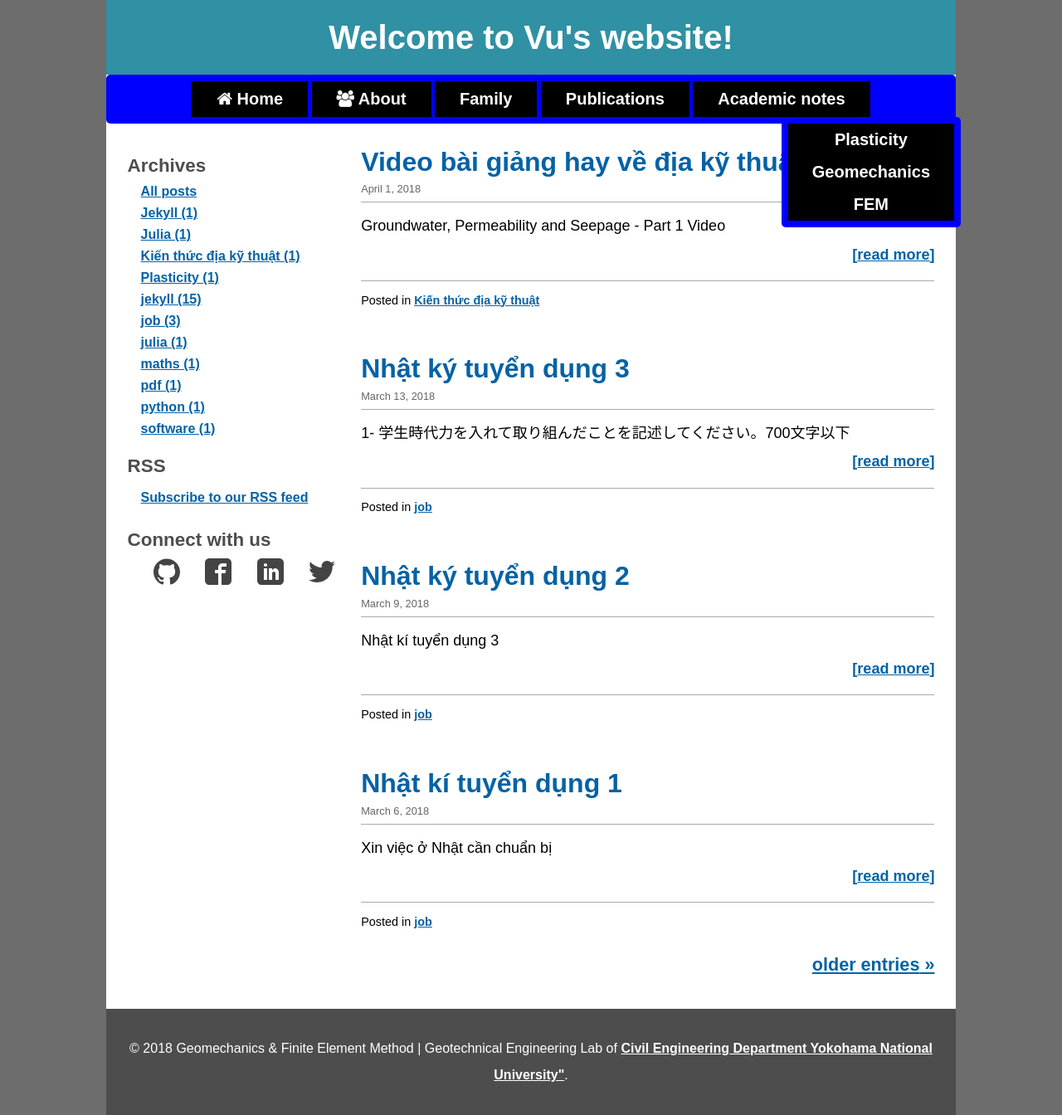
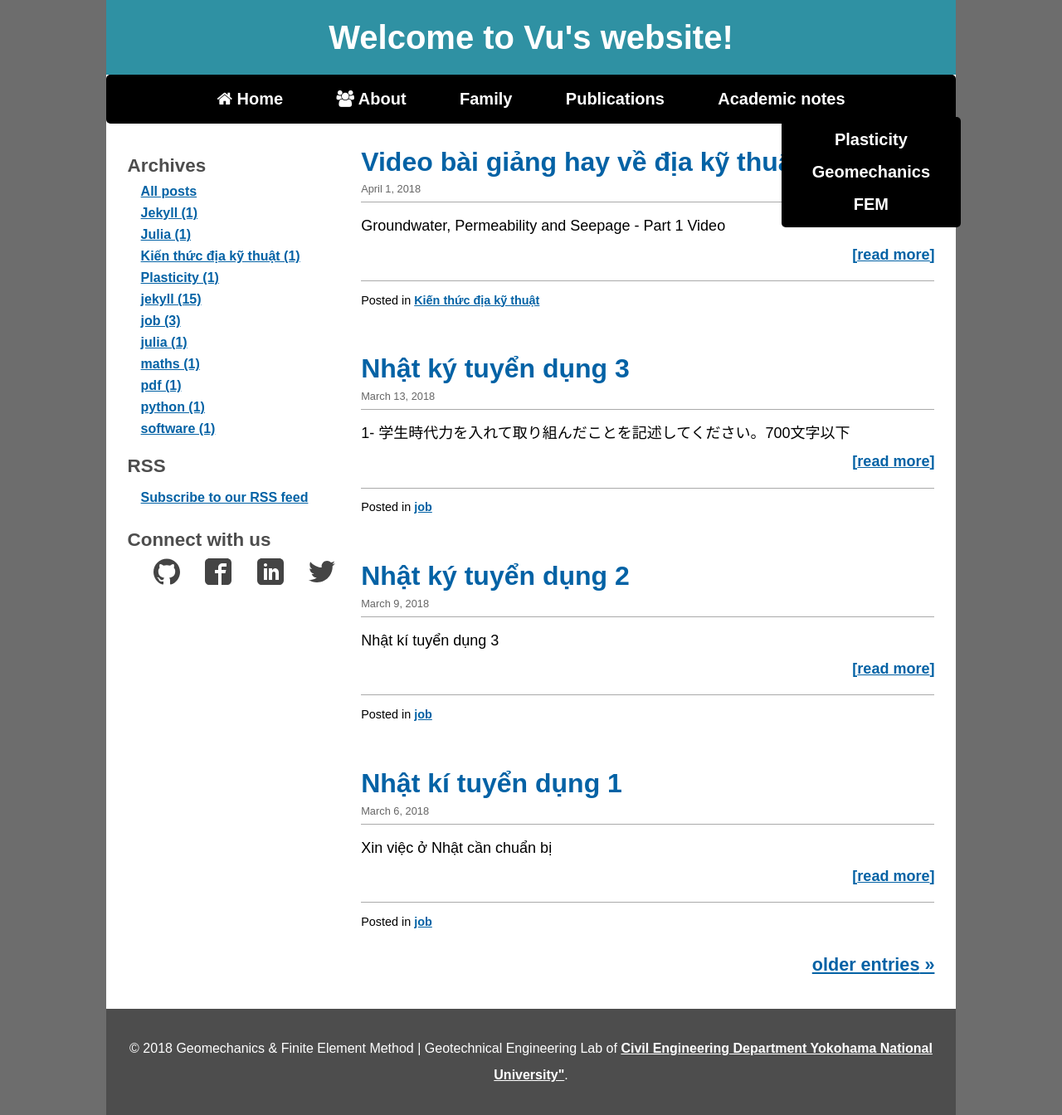
Before and after one commit to quangvunp/geomechanics, a Jekyll site: the page built from index.html, in a window 1280 px wide. Shown: the whole page at 83% size. Built offline with Jekyll 4.4.1, drawn with Linux system fonts in a browser that asks for light colours; the list of posts is cut into pages by our own code.

Commit message:
Update main.css

```diff
--- a/css/main.css
+++ b/css/main.css
@@ -16,7 +16,7 @@
    top navigation styles
 -----------------------------------------------------*/
 #navbar ul {
-	background-color: blue;/*#000;*/
+	background-color: #000;
 	list-style-type: none;
 	text-align: center;
 	margin: 0px;
@@ -32,7 +32,7 @@
 
 
 #navbar ul li ul {
-	display: block;
+	display: none;
 	position: absolute;
 	border-radius: 0x 0x 4px 4px;
 }
```
